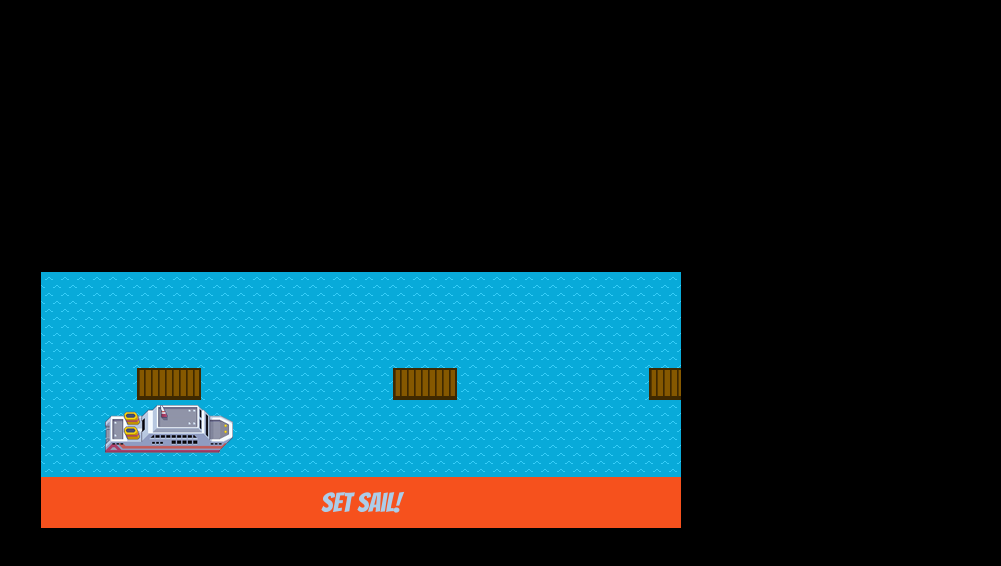
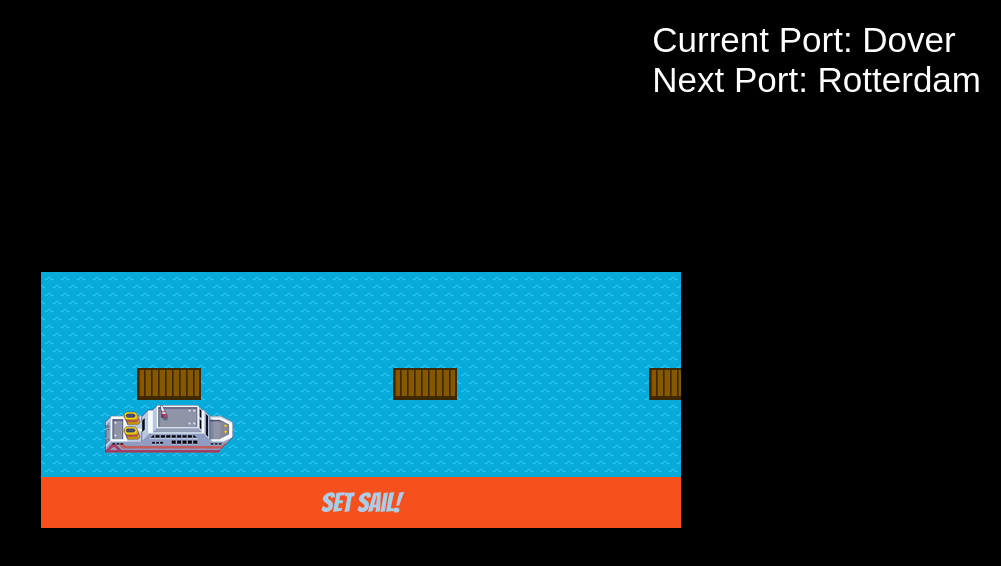
Before and after one commit to markrea/cruise-ships-gui, a website: page index.html in a window 1280 px wide. Shown: the whole page, without its empty margins (279-1280 px from the left). Drawn offline with Linux system fonts and the light colour scheme; a web font is replaced by a local one.

Commit message:
Created the HUD

```diff
--- a/css/style.css
+++ b/css/style.css
@@ -39,10 +39,12 @@ body {
     background-color: #F6511D;
     color: #ACCDE9;
     border: 0;
-    position: absolute;
+    position: sticky;
+    top: 250px;
+    left: 0;
     bottom: 0;
-    left: 0;
     padding: 10px 20px;
+
 }
 #sailbutton:focus {
     background-color: #872D10;
@@ -51,9 +53,19 @@ body {
     padding: 10px;
     font-family: 'Bangers', cursive;
     font-size: 27px;
-    position: absolute;
+    position: sticky;
+    top: 250px;
     width: 100%;
     bottom: 0;
+    left: 0;
     border-top: 3px solid black;
     background-color: white;
   }
+  #hud {
+    color: white;
+    position: absolute;
+    top: 20px;
+    right: 20px;
+    font-size: 35px;
+    font-family: 'Days One', sans-serif;
+  }
--- a/index.html
+++ b/index.html
@@ -6,7 +6,7 @@
     <title>Document</title>
     <link rel="stylesheet" href="css/normalize.css" />
     <link rel="stylesheet" href="css/style.css" />
-    <link href="https://fonts.googleapis.com/css2?family=Bangers&display=swap" rel="stylesheet">
+    <link href="https://fonts.googleapis.com/css2?family=Bangers&family=Days+One&display=swap" rel="stylesheet">
 
 </head>
 <body>
@@ -14,6 +14,11 @@
         <div id ="ports"></div>
         <div id="ship"></div>
         <button id="sailbutton">Set Sail!</button>
+    </div>
+    <div id="hud">
+        <span id="currentPort"></span>
+        <br>
+        <span id="nextPort"></span>
     </div>
     <script src="src/controller.js"></script>
     <script src="src/Itinerary.js"></script>
--- a/src/controller.js
+++ b/src/controller.js
@@ -3,6 +3,7 @@
     this.ship = ship
 
     this.initialiseSea();
+    this.HUD();
 
     document.querySelector('#sailbutton').addEventListener('click', () => {
         this.setSail();
@@ -57,7 +58,7 @@ Controller.prototype = {
         const nextPortIndex = currentPortIndex + 1;
         const nextPortElement = document.querySelector(`[data-port-index='${nextPortIndex}']`);
             if (!nextPortElement) {
-                return alert('End of the line!');
+                return this.renderMessage('You have reached the end of the line!')
             }
             this.renderMessage(`Now departing ${ship.currentPort.name}`);
             ship.setSail();
@@ -67,6 +68,8 @@ Controller.prototype = {
             const shipLeft = parseInt(shipElement.style.left, 10);
             if (shipLeft === (nextPortElement.offsetLeft - 32)) {
                 ship.dock();
+                this.renderMessage(`Now arriving at ${ship.currentPort.name}`);
+                this.HUD();
                 clearInterval(sailInterval);
             };
 
@@ -85,6 +88,21 @@ Controller.prototype = {
         setTimeout(() => {
             viewport.removeChild(messageElement);
         }, 2000);
+    },
+    HUD() {
+        const ship = this.ship;
+        const currentPortElement = document.getElementById("currentPort");
+        if (ship.currentPort !== undefined) {
+            currentPortElement.textContent = `Current Port: ${ship.currentPort.name}`;
+        }
+        const currentPortIndex = ship.itinerary.ports.indexOf(ship.currentPort);
+        const nextPortIndex = currentPortIndex + 1
+        const nextPortElement = document.getElementById("nextPort");
+        const nextPort = ship.itinerary.ports[nextPortIndex];
+        if(nextPort !== undefined) {
+            nextPortElement.textContent = `Next Port: ${nextPort.name}`;
+        } else { nextPortElement.textContent = `This is the final Port`}
+
     }
 
 };
```
